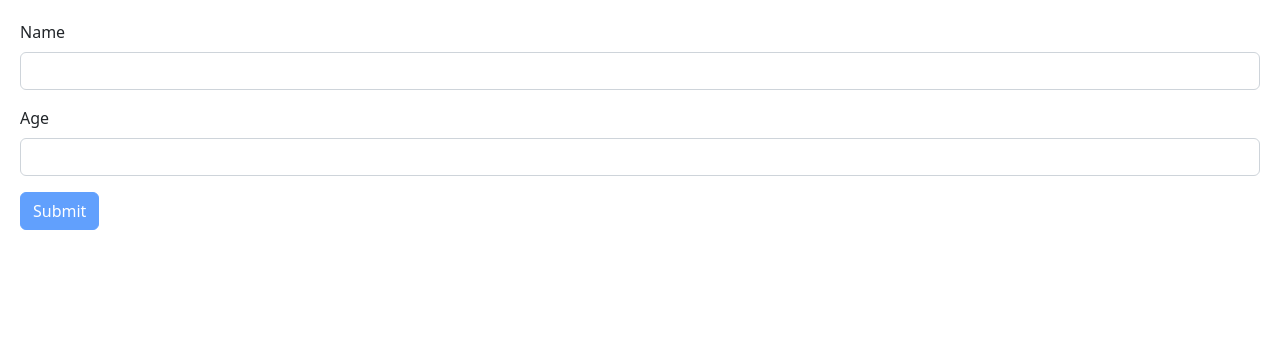
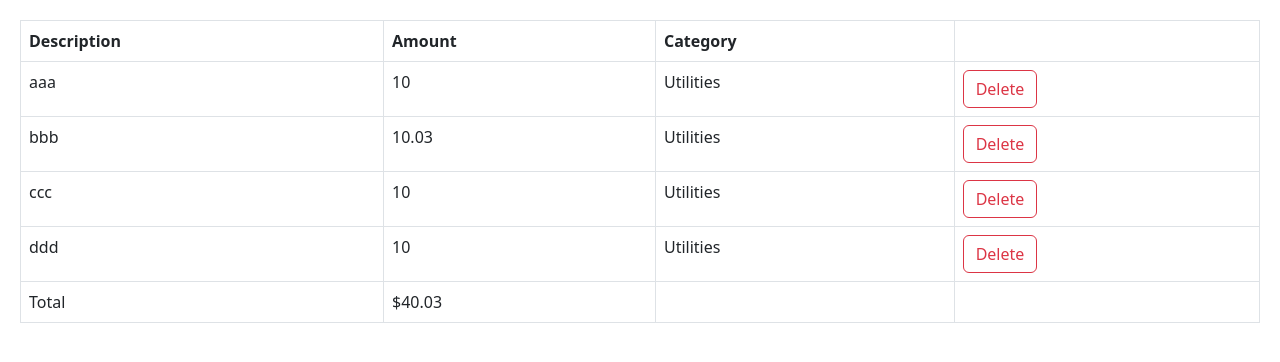
Before and after one commit to shas9/ReactJs, a React (Vite) app in the folder mosh-react-course/: page / in a window 1280 px wide. Shown: the top 362 px of the page. Built offline with nearby package versions, Linux system fonts and the light colour scheme.

Commit message:
Building expenses list

```diff
--- a/mosh-react-course/src/App.tsx
+++ b/mosh-react-course/src/App.tsx
@@ -1,9 +1,23 @@
+import { useState } from "react";
 import Form from "./components/Form";
+import ExpenseList from "./expense-tracker/components/ExpenseList";
 
 const App = () => {
+  const [expenses, setExpenses] = useState([
+    { id: 1, description: "aaa", amount: 10, category: "Utilities" },
+    { id: 2, description: "bbb", amount: 10.03, category: "Utilities" },
+    { id: 13, description: "ccc", amount: 10, category: "Utilities" },
+    { id: 4, description: "ddd", amount: 10, category: "Utilities" },
+  ]);
+
   return (
     <div>
-      <Form />
+      <ExpenseList
+        expenses={expenses}
+        onDelete={(id: number) =>
+          setExpenses(expenses.filter((e) => e.id !== id))
+        }
+      />
     </div>
   );
 };
--- /dev/null
+++ b/mosh-react-course/src/expense-tracker/components/ExpenseList.tsx
@@ -0,0 +1,61 @@
+import React from "react";
+
+interface Expense {
+  id: number;
+  description: string;
+  amount: number;
+  category: string;
+}
+
+interface Props {
+  expenses: Expense[];
+  onDelete: (id: number) => void;
+}
+const ExpenseList = ({ expenses, onDelete }: Props) => {
+  if (expenses.length === 0) return null;
+
+  return (
+    <table className="table table-bordered">
+      <thead>
+        <tr>
+          <th>Description</th>
+          <th>Amount</th>
+          <th>Category</th>
+          <th></th>
+        </tr>
+      </thead>
+      <tbody>
+        {expenses.map((expense) => (
+          <tr key={expense.id}>
+            <td>{expense.description}</td>
+            <td>{expense.amount}</td>
+            <td>{expense.category}</td>
+            <td>
+              <button
+                className="btn btn-outline-danger"
+                onClick={() => onDelete(expense.id)}
+              >
+                Delete
+              </button>
+            </td>
+          </tr>
+        ))}
+      </tbody>
+      <tfoot>
+        <tr>
+          <td>Total</td>
+          <td>
+            $
+            {expenses
+              .reduce((acc, expense) => expense.amount + acc, 0)
+              .toFixed(2)}
+          </td>
+          <td></td>
+          <td></td>
+        </tr>
+      </tfoot>
+    </table>
+  );
+};
+
+export default ExpenseList;
```
